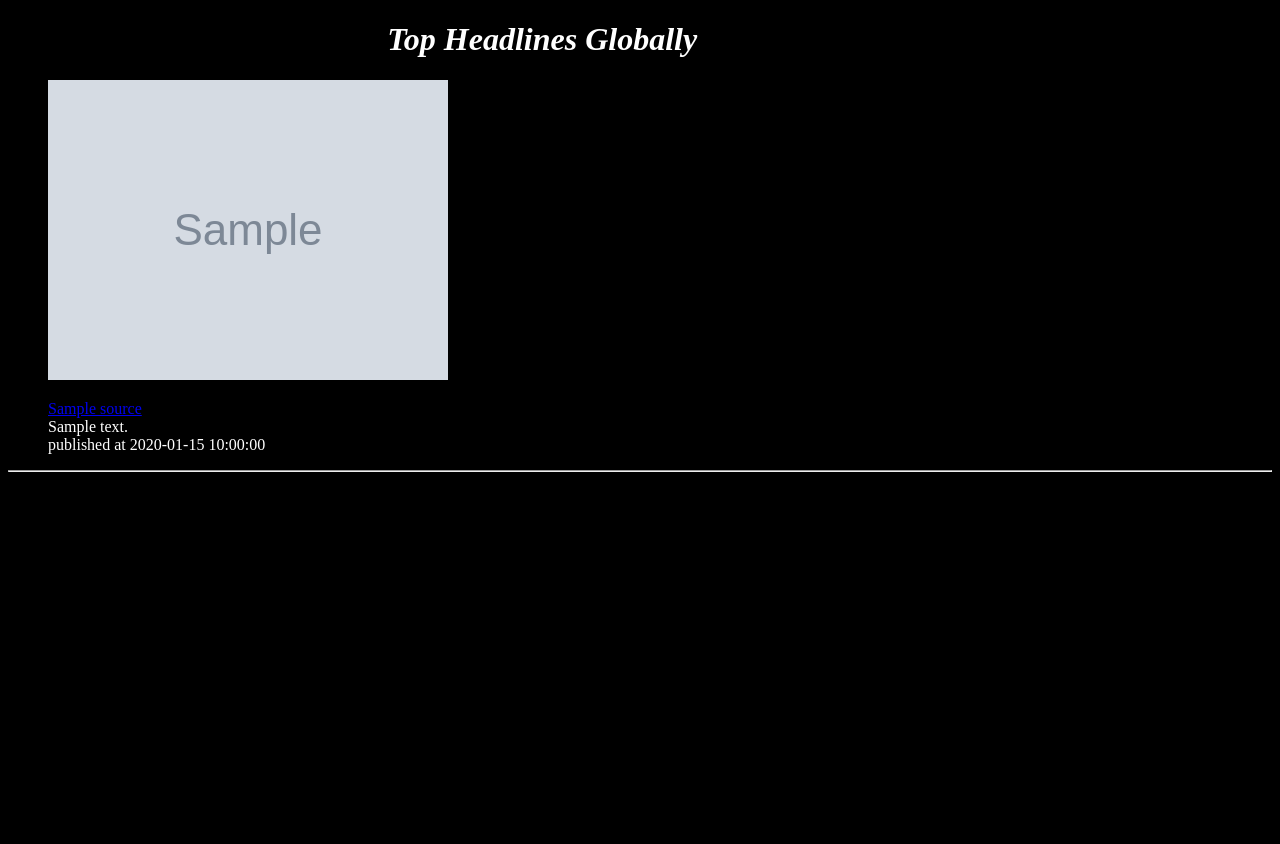
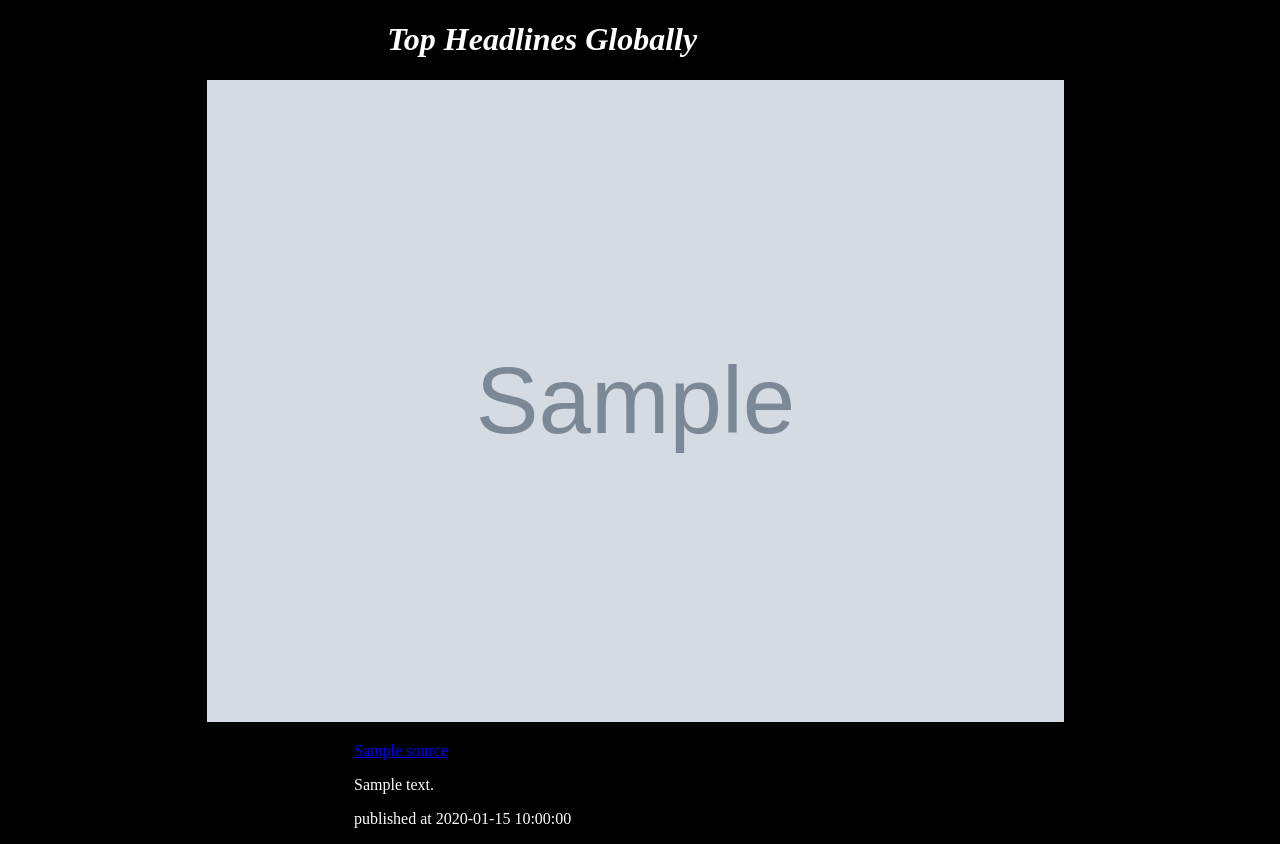
Before and after one commit to imeldawade/News-App, a Flask app: template app/templates/index.html in a window 1280 px wide. Before the commit the page ends 472 px from the top, so only its background shows below. Run offline with Flask 2, Linux system fonts and the light colour scheme; the template is opened without the code that fills it: most values are stand-ins (such as "Sample title", 1, 10 or a date in 2020); grey boxes marked "Sample" are stand-in pictures.

Commit message:
styled images

```diff
--- a/app/static/index.css
+++ b/app/static/index.css
@@ -10,3 +10,14 @@ body{
     color: white;
     overflow-x: hidden;
 }
+img{
+    width: 70%;
+    margin-left: 13%;
+
+}
+.ps{
+    width: 50%;
+    margin-left: auto;
+    margin-right: auto;
+
+}
--- a/app/templates/index.html
+++ b/app/templates/index.html
@@ -21,21 +21,16 @@
 <div class="container">
   <h1> Top Headlines Globally </h1>
   <ul id="newss">
-    {% for items in sources %}
+        {% for items in sources %}
 
         <img src="{{ items.urlToImage }}" alt="">
-        <br>
-        <p id="info">
-        <a href="{{ items.url }}">{{ items.title }}</a>
-        <br>
-        {{ items.content }}
-        <br>
-        published at {{ items.time|truncate(15) }}
-        </p>
-
-    {% endfor %}
+        <div class="ps">
+            <p><a href="{{ items.url }}">{{ items.title }}</a></p>
+            <p>{{ items.content }}</p>
+            <p>published at {{ items.time|truncate(15) }}</p>
+        </div>
+        {% endfor %}
   </ul>
-  <hr>
 </div>
 {% endblock %}
 </body>
```
